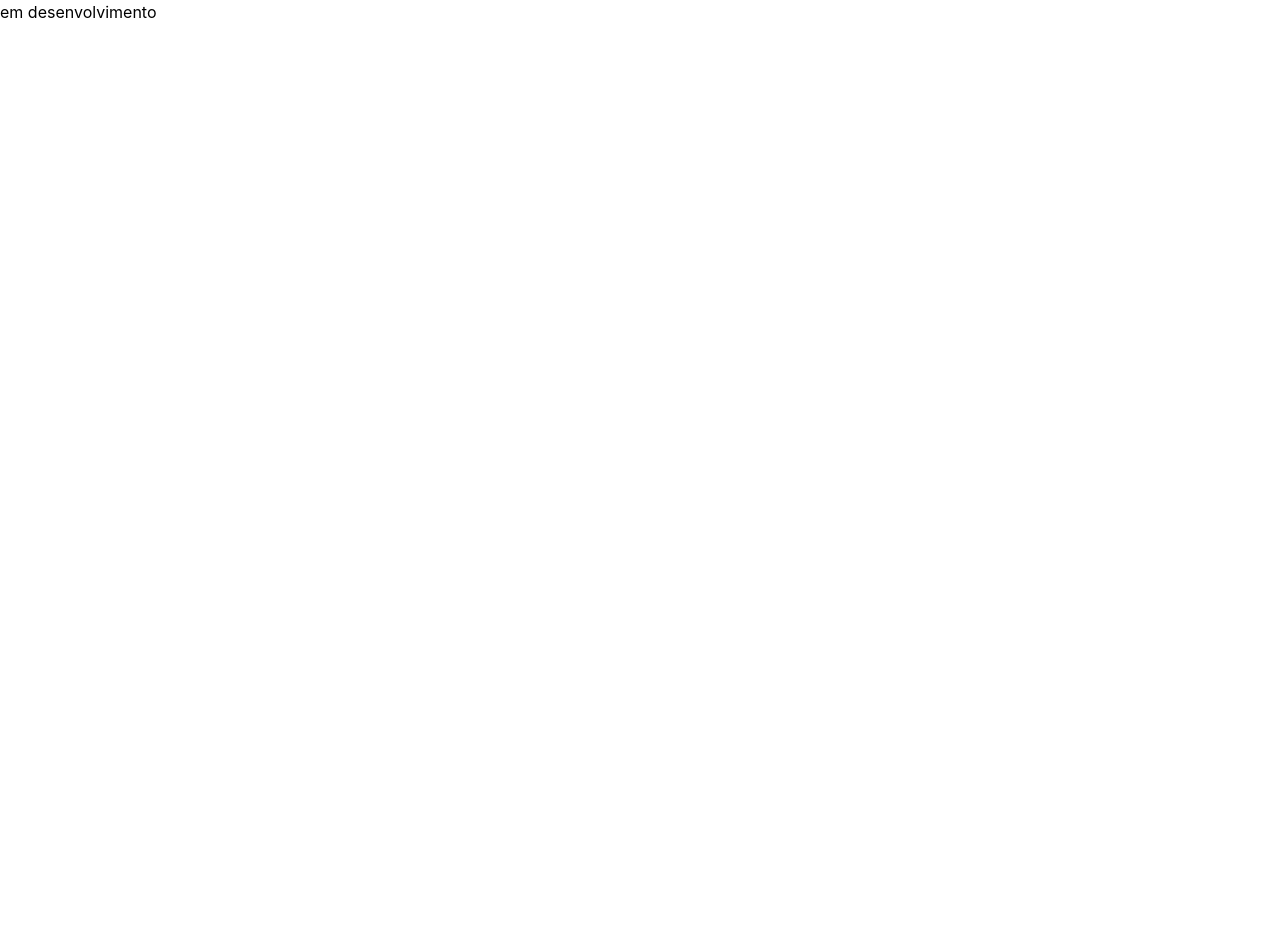
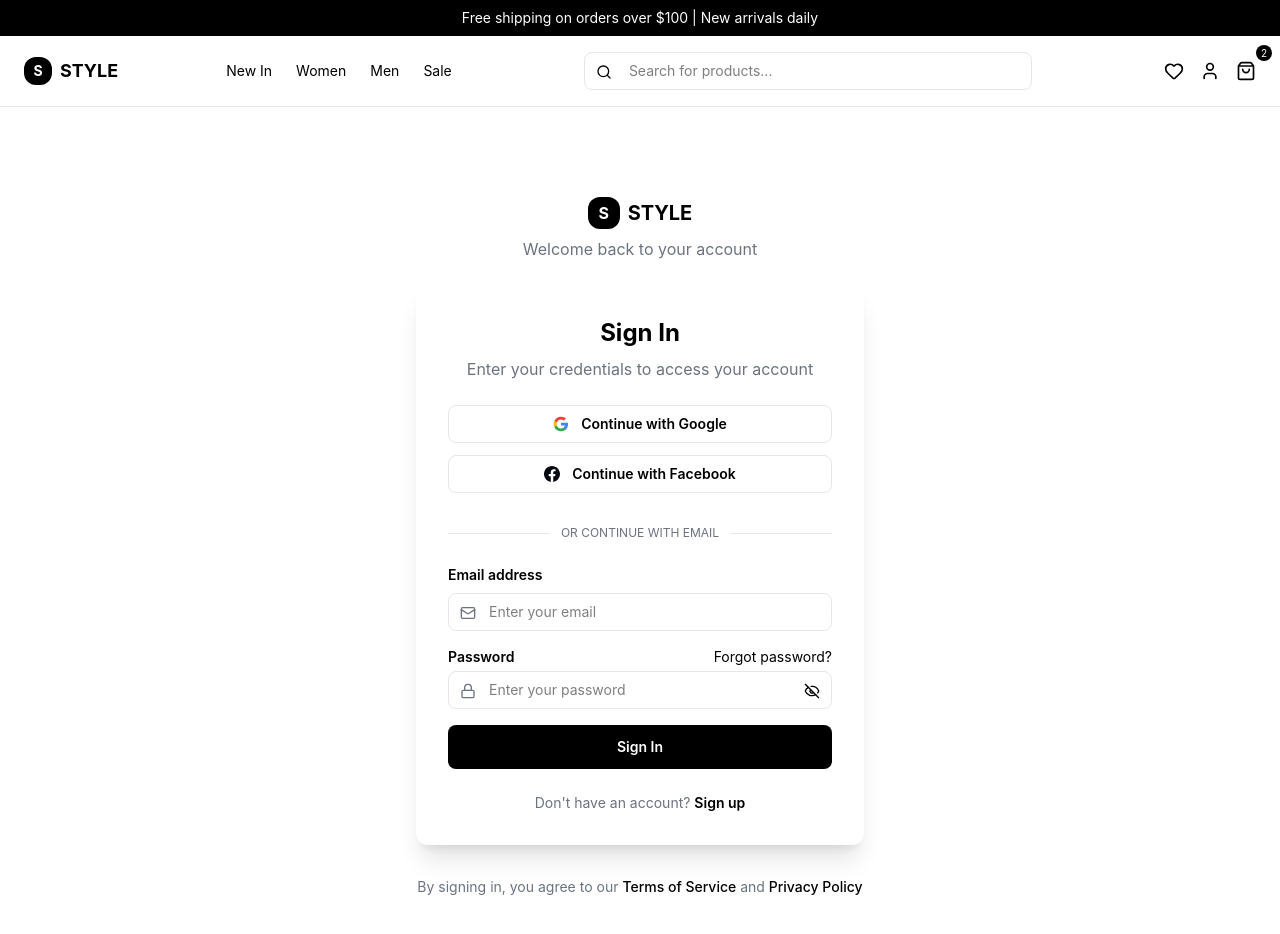
Before and after one commit to yagopedro8/StyleMarketplace---Squad-5, a React (Vite) app in the folder front/: page / in a window 1280 px wide. Shown: the top 934 px of the page. Before the commit the page ends 800 px from the top, so only its background shows below. Built offline with nearby package versions, Linux system fonts and the light colour scheme; no server answers.

Commit message:
integration: signInAndSignUp

```diff
--- a/front/package.json
+++ b/front/package.json
@@ -10,6 +10,7 @@
     "preview": "vite preview"
   },
   "dependencies": {
+    "axios": "^1.19.0",
     "lucide-react": "^1.31.0",
     "react": "^19.2.8",
     "react-dom": "^19.2.8",
--- a/front/src/components/FormInput.tsx
+++ b/front/src/components/FormInput.tsx
@@ -6,9 +6,11 @@ type FormInputProps = {
   label: string
   type?: string
   placeholder: string
+  value:string
+  onChange: (value: string) => void
 }
 
-export function FormInput({ icon: Icon, label, type = "text", placeholder }: FormInputProps) {
+export function FormInput({ icon: Icon, label, type = "text", placeholder, value, onChange }: FormInputProps) {
   return (
     <div>
       <label className="text-sm font-semibold block mb-2">{label}</label>
@@ -18,6 +20,8 @@ export function FormInput({ icon: Icon, label, type = "text", placeholder }: For
         )}
         <input
           type={type}
+          value={value}
+          onChange={(e) => onChange(e.target.value)}
           placeholder={placeholder}
           className= {`w-full border border-[#E5E7EB] rounded-lg  py-2 text-sm ${Icon ? "pl-10 pr-3" : "px-3"}`}
         />
--- a/front/src/components/PasswordInput.tsx
+++ b/front/src/components/PasswordInput.tsx
@@ -6,9 +6,11 @@ type PasswordInputProps = {
   label: string
   placeholder: string
   showForgotPassword?: boolean
+  value: string
+  onChange: (value: string) => void
 }
 
-export function PasswordInput({ label, placeholder, showForgotPassword = false }: PasswordInputProps) {
+export function PasswordInput({ label, placeholder, showForgotPassword = false, value, onChange }: PasswordInputProps) {
   const [showPassword, setShowPassword] = useState(false)
 
   return (
@@ -24,6 +26,8 @@ export function PasswordInput({ label, placeholder, showForgotPassword = false }
         <Lock className="absolute text-[#6B7280] left-3 top-3 w-4 h-4" />
         <input
           type={showPassword ? "text" : "password"}
+          value={value}
+          onChange={(e) => onChange(e.target.value)}
           placeholder={placeholder}
           className="w-full border border-[#E5E7EB] rounded-lg pl-10 pr-3 py-2 text-sm"
         />
--- a/front/src/components/SignInCard.tsx
+++ b/front/src/components/SignInCard.tsx
@@ -1,12 +1,41 @@
-import { Link } from "react-router-dom";
+import { Link, useNavigate } from "react-router-dom";
+import axios from "axios"
+import { useState } from "react"
 import {Mail} from "lucide-react";
 import { FormInput } from "./FormInput";
 import { PasswordInput } from "./PasswordInput";
 import { SocialMediaButtons } from "./SocialMediaButtons"
 import { DividerLine } from "./DividerLine"
+import { login } from "../services/auth"
 
 export function SignInCard(){
 
+    const navigate = useNavigate()
+
+    const [email, setEmail] = useState("")
+    const [password, setPassword] = useState("")
+    const [error, setError] = useState("")
+    const [loading, setLoading] = useState(false)
+
+    async function handleSubmit(e: React.FormEvent) {
+        e.preventDefault()
+        setError("")
+        setLoading(true)
+
+    try {
+        const data = await login(email, password)
+        localStorage.setItem("token", data.token)
+        navigate("/home")
+    } catch (err) {
+        if (axios.isAxiosError(err)) {
+            setError(err.response?.data?.message || "Erro ao fazer login")
+        } else {
+            setError("Erro desconhecido")
+        }
+        } finally {
+        setLoading(false)
+        }
+    }
 
     return(
         <div className="min-h-screen flex flex-col items-center justify-start md:justify-center px-4 py-10 md:py-12 md:mt-10">
@@ -36,19 +65,34 @@ export function SignInCard(){
                 <DividerLine text= "OR CONTINUE WITH EMAIL" />
 
                 {/* Form */}
-                <form className="flex flex-col gap-4">
+                <form onSubmit={handleSubmit} className="flex flex-col gap-4">
 
-                    <FormInput icon={Mail} label="Email address" type="email" placeholder="Enter your email" />
-
+                    <FormInput
+                        icon={Mail}
+                        label="Email address"
+                        type="email"
+                        placeholder="Enter your email"
+                        value={email}
+                        onChange={setEmail}
+                    />
                     <PasswordInput
                         label="Password"
                         placeholder="Enter your password"
                         showForgotPassword
+                        value={password}
+                        onChange={setPassword}
                     />
 
-                    <button type="submit" className="bg-black text-white rounded-lg py-3 text-sm font-semibold cursor-pointer">
-                        Sign In
+                    {error && <p className="text-red-500 text-sm text-center">{error}</p>}
+
+                    <button
+                        type="submit"
+                        disabled={loading}
+                        className="bg-black text-white rounded-lg py-3 text-sm font-semibold cursor-pointer disabled:opacity-60"
+                    >
+                        {loading ? "Entrando..." : "Sign In"}
                     </button>
+
 
                 </form>
 
--- a/front/src/components/SignUpCard.tsx
+++ b/front/src/components/SignUpCard.tsx
@@ -1,81 +1,112 @@
-import { Link } from "react-router-dom";
-import { SocialMediaButtons } from "./SocialMediaButtons";
-import { DividerLine } from "./DividerLine";
-import { FormInput } from "./FormInput";
-import { PasswordInput } from "./PasswordInput";
-import { User, Mail} from "lucide-react";
+import { useState } from "react"
+import { useNavigate, Link } from "react-router-dom"
+import axios from "axios"
+import { Mail, User } from "lucide-react"
+import { FormInput } from "./FormInput"
+import { PasswordInput } from "./PasswordInput"
+import { SocialMediaButtons } from "./SocialMediaButtons"
+import { DividerLine } from "./DividerLine"
+import { register, login } from "../services/auth"
 
-export function SignUpCard(){
-    return(
+export function SignUpCard() {
+  const navigate = useNavigate()
+
+  const [firstName, setFirstName] = useState("")
+  const [lastName, setLastName] = useState("")
+  const [email, setEmail] = useState("")
+  const [password, setPassword] = useState("")
+  const [confirmPassword, setConfirmPassword] = useState("")
+  const [agreeTerms, setAgreeTerms] = useState(false)
+  const [error, setError] = useState("")
+  const [loading, setLoading] = useState(false)
+
+  async function handleSubmit(e: React.FormEvent) {
+    e.preventDefault()
+    setError("")
+
+    if (password !== confirmPassword) {
+      setError("As senhas não coincidem.")
+      return
+    }
+
+    setLoading(true)
+
+    try {
+      await register({ firstName, lastName, email, password })
+      const loginData = await login(email, password)
+      localStorage.setItem("token", loginData.token)
+      navigate("/home")
+    } catch (err) {
+      if (axios.isAxiosError(err)) {
+        setError(err.response?.data?.message || "Erro ao criar conta")
+      } else {
+        setError("Erro desconhecido")
+      }
+    } finally {
+      setLoading(false)
+    }
+  }
+
+  return (
     <div className="min-h-screen flex flex-col items-center justify-start md:justify-center px-4 py-10 md:py-12 md:mt-10">
-
-             {/* Logo + subtítulo */}
       <div className="flex flex-col items-center mb-6">
         <div className="flex items-center gap-2 mb-2">
-                    <div className="bg-black text-white w-8 h-8 rounded-xl flex items-center justify-center font-bold">
-                    S
-                    </div>
+          <div className="bg-black text-white w-8 h-8 rounded-xl flex items-center justify-center font-bold">S</div>
           <span className="font-bold text-xl">STYLE</span>
         </div>
         <p className="text-[#6B7280] text-base font-normal">Create your account and start shopping</p>
-
       </div>
 
-            {/* Card */}
       <div className="bg-white rounded-xl shadow-xl p-8 w-full max-w-md">
-
-                {/* Título + subtítulo + redes */}
         <h2 className="text-2xl font-bold text-center mb-2">Create Account</h2>
         <p className="text-[#6B7280] text-center text-base mb-6 font-normal">
           Join our community and discover amazing fashion
         </p>
 
-                <SocialMediaButtons/>
+        <SocialMediaButtons />
+        <DividerLine text="OR CREATE WITH EMAIL" />
 
-                <DividerLine text= "OR CREATE WITH EMAIL" />
-
-                {/* Form */}
-                <form className="flex flex-col gap-4">
+        <form onSubmit={handleSubmit} className="flex flex-col gap-4">
           <div className="grid grid-cols-2 gap-4">
-                        <FormInput icon={User} label="First name" placeholder="First name" />
-                        <FormInput label="Last name" placeholder="Last name" />
+            <FormInput icon={User} label="First name" placeholder="First name" value={firstName} onChange={setFirstName} />
+            <FormInput label="Last name" placeholder="Last name" value={lastName} onChange={setLastName} />
           </div>
 
-                     <FormInput icon={Mail} label="Email adress" placeholder="Enter your email"/>
+          <FormInput icon={Mail} label="Email address" type="email" placeholder="Enter your email" value={email} onChange={setEmail} />
 
           <div>
-                        <PasswordInput label="Password" placeholder="Create a password" />
-                        <p className="text-xs text-[#6B7280] mt-2">Must be at least 8 characters long</p>
+            <PasswordInput label="Password" placeholder="Create a password" value={password} onChange={setPassword} />
+            <p className="text-xs text-[#6B7280] mt-1">Must be at least 6 characters long</p>
           </div>
 
-                    <PasswordInput label="Confirm password" placeholder="Confirm your password" />
+          <PasswordInput label="Confirm password" placeholder="Confirm your password" value={confirmPassword} onChange={setConfirmPassword} />
 
-                    {/* Checkboxes */}
-                    <div className="flex flex-col gap-3">
-                        <label className="flex items-start gap-2 text-sm text-black font-semibold">
-                            <input type="checkbox" required className="mt-0.5 accent-black cursor-pointer" />
+          <label className="flex items-start gap-2 text-sm text-[#6B7280]">
+            <input type="checkbox" checked={agreeTerms} onChange={(e) => setAgreeTerms(e.target.checked)} required className="mt-0.5 w-4 h-4 rounded-full accent-black cursor-pointer" />
             I agree to the Terms of Service and Privacy Policy
           </label>
 
-                        <label className="flex items-start gap-2 text-sm text-black font-semibold">
-                            <input type="checkbox" className="mt-0.5 accent-black cursor-pointer" />
+          <label className="flex items-start gap-2 text-sm text-[#6B7280]">
+            <input type="checkbox" className="mt-0.5 w-4 h-4 rounded-full accent-black cursor-pointer" />
             Subscribe to our newsletter for exclusive offers and updates
           </label>
-                    </div>
 
-                    <button type="submit" className="bg-black text-white rounded-lg py-3 text-sm font-semibold cursor-pointer">
-                        Create Account
+          {error && <p className="text-red-500 text-sm text-center">{error}</p>}
+
+          <button
+            type="submit"
+            disabled={loading}
+            className="bg-black text-white rounded-lg py-3 text-sm font-semibold cursor-pointer disabled:opacity-60"
+          >
+            {loading ? "Criando conta..." : "Create Account"}
           </button>
-
         </form>
 
         <p className="text-center text-sm text-[#6B7280] mt-6">
-                    Already have an account? {" "}
-                    <Link to = {"/signin"} className="font-semibold text-black">Sign in</Link>
+          Already have an account?{" "}
+          <Link to="/" className="font-semibold text-black">Sign in</Link>
         </p>
-
       </div>
-
     </div>
   )
 }
--- a/front/src/routes/Routes.tsx
+++ b/front/src/routes/Routes.tsx
@@ -7,9 +7,9 @@ export default function AppRoutes(){
     return(
         <Router>
             <Routes>
-                <Route element={<SignInPage/>} path="/signin"/>
+                <Route element={<SignInPage/>} path="/"/>
                 <Route element={<SignUpPage/>} path="/signup"/>
-                <Route element={<HomePage/>} path="/"/>
+                <Route element={<HomePage/>} path="/home"/>
             </Routes>
         </Router>
     )
--- /dev/null
+++ b/front/src/services/api.ts
@@ -0,0 +1,8 @@
+import axios from "axios";
+
+export const api = axios.create({
+    baseURL: import.meta.env.VITE_API_URL,
+    headers: {
+        "Content-Type": "application/json",
+    },
+})
--- /dev/null
+++ b/front/src/services/auth.ts
@@ -0,0 +1,31 @@
+import { api } from "./api"
+
+type LoginResponse = {
+  message: string
+  token: string
+}
+
+type RegisterResponse = {
+  message: string
+  user: {
+    id: number
+    firstName: string
+    lastName: string
+    email: string
+  }
+}
+
+export async function login(email: string, password: string) {
+  const response = await api.post<LoginResponse>("/login", { email, password })
+  return response.data
+}
+
+export async function register(data: {
+  firstName: string
+  lastName: string
+  email: string
+  password: string
+}) {
+  const response = await api.post<RegisterResponse>("/users", data)
+  return response.data
+}
```
Also changed, not shown: 2 other files (tests, documents, lock files or other folders). Lines whose indentation alone changed are shown as unchanged.
